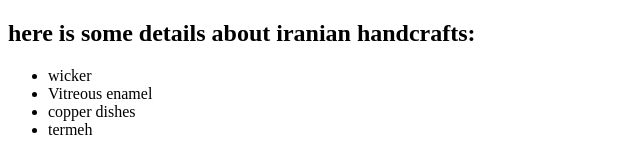
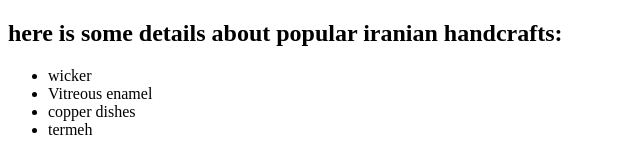
Before and after one commit to behnoush-salehiyan/assignment-1, a plain HTML site: page section2.html in a window 1280 px wide. Shown: the top 155 px of the page, without its empty margins (0-640 px from the left). Drawn offline with Linux system fonts and the light colour scheme.

Commit message:
edit text

```diff
--- a/section2.html
+++ b/section2.html
@@ -7,7 +7,7 @@
 </head>
 <body>
     <header>
-    <h2>here is some details about iranian handcrafts: </h2>
+    <h2>here is some details about popular iranian handcrafts: </h2>
     <ul>
         <li>wicker</li>
         <li>Vitreous enamel</li>
```
